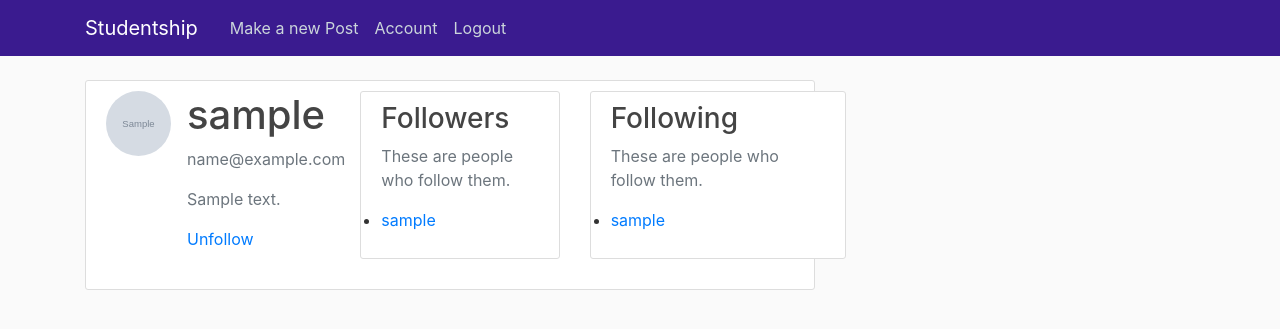
After one commit to karimmango/fullstack, a Flask app: page /account/sample in a window 1280 px wide. The commit adds this page. Shown: the top 329 px of the page. Run offline with Flask 2, Linux system fonts and the light colour scheme; a user stored in the database is signed in; tables that the repository leaves empty hold one stand-in row (values such as "Sample post"); grey boxes marked "Sample" are stand-in pictures; some libraries are stand-ins or nearby versions.

Commit message:
added following feature and followers lists

```diff
--- a/blog/models.py
+++ b/blog/models.py
@@ -7,6 +7,12 @@ from flask_login import UserMixin
 def load_user(id):
     return User.query.get(int(id))
 
+followers = db.Table('followers',
+    db.Column('follower_id', db.Integer, db.ForeignKey('user.id')),
+    db.Column('followed_id', db.Integer, db.ForeignKey('user.id'))
+)
+
+
 class User(db.Model, UserMixin):
     id = db.Column(db.Integer, primary_key=True)
     username= db.Column(db.String(100), nullable=False, unique=True)
@@ -15,8 +21,30 @@ class User(db.Model, UserMixin):
     profile_pic=db.Column(db.String(120), nullable=False, default='default.jpg')
     posts=db.relationship('Post', backref='author', lazy=True)
     biography=db.Column(db.Text, nullable=True)
+    followed = db.relationship('User',
+                               secondary=followers,
+                               primaryjoin=(followers.c.follower_id == id),
+                               secondaryjoin=(followers.c.followed_id == id),
+                               backref=db.backref('followers', lazy='dynamic'),
+                               lazy='dynamic')
     def __repr__(self):
         return f"User ('{self.username}', '{self.email}, '{self.biography}')"
+
+    def follow(self, user):
+        if not self.is_following(user):
+            self.followed.append(user)
+            return self
+
+    def unfollow(self, user):
+        if self.is_following(user):
+            self.followed.remove(user)
+            return self
+
+    def is_following(self, user):
+        return self.followed.filter(followers.c.followed_id == user.id).count() > 0
+
+    def followed_posts(self):
+        return Post.query.join(followers, (followers.c.followed_id == Post.user_id)).filter(followers.c.follower_id == self.id).order_by(Post.date.desc())
 
 class Post(db.Model):
     id = db.Column(db.Integer, primary_key=True)
--- a/blog/routes.py
+++ b/blog/routes.py
@@ -25,6 +25,7 @@ def signup():
         hashed_pass= bcrypt.generate_password_hash(salted_pass)
         user = User(username=form.username.data, email=form.email.data, password=hashed_pass)
         db.session.add(user)
+        db.session.add(user.follow(user))
         db.session.commit()
         flash('Your account has been created! You are now able to log in', 'success')
         return redirect(url_for('login'))
@@ -39,6 +40,7 @@ def login():
         user = User.query.filter_by(username=form.username.data).first()
         passw=salting(form.password.data)
         if user and bcrypt.check_password_hash(user.password, passw ):
+
             login_user(user, remember=form.remember.data)
             return redirect(url_for('index'))
         else:
@@ -85,6 +87,11 @@ def account():
     return render_template('account.html', title='Account',
                            profile_pic=profile_pic, form=form)
 
+@app.route('/account/<username>', methods=['GET'])
+def profile(username):
+    user = User.query.filter_by(username=username).first()
+    return render_template('user.html', user=user)
+
 @app.route('/post/new', methods=['GET', 'POST'])
 @login_required
 def make_post():
@@ -100,3 +107,41 @@ def make_post():
 def post(post_id):
     post= Post.query.get_or_404(post_id)
     return render_template('posts.html', title=post.title, post=post)
+
+@app.route('/follow/<username>')
+@login_required
+def follow(username):
+    user = User.query.filter_by(username=username).first()
+    if user is None:
+        flash('User %s not found.' % username)
+        return redirect(url_for('index'))
+    if user == current_user.username:
+        flash('You can\'t follow yourself!')
+        return redirect(url_for('profile', username=username))
+    u = current_user.follow(user)
+    if u is None:
+        flash('Cannot follow ' + username + '.')
+        return redirect(url_for('profile', username=username))
+    db.session.add(u)
+    db.session.commit()
+    flash('You are now following ' + username + '!')
+    return redirect(url_for('profile', username=username))
+
+@app.route('/unfollow/<username>')
+@login_required
+def unfollow(username):
+    user = User.query.filter_by(username=username).first()
+    if user is None:
+        flash('User %s not found.' % username)
+        return redirect(url_for('index'))
+    if user == current_user.username:
+        flash('You can\'t unfollow yourself!')
+        return redirect(url_for('user', username=username))
+    u = current_user.unfollow(username)
+    if u is None:
+        flash('Cannot unfollow ' + username + '.')
+        return redirect(url_for('profile', username=username))
+    db.session.add(u)
+    db.session.commit()
+    flash('You have stopped following ' + username + '.')
+    return redirect(url_for('user', username=username))
--- a/blog/static/main.css
+++ b/blog/static/main.css
@@ -9,7 +9,7 @@ body {
   }
 
   .bg-steel {
-    background-color: #5f788a;
+    background-color: #3a1b8f;
   }
 
   .site-header .navbar-nav .nav-link {
--- a/blog/templates/base.html
+++ b/blog/templates/base.html
@@ -11,16 +11,16 @@
     <link rel="stylesheet" type="text/css" href="{{ url_for('static', filename='main.css') }}">
     {% block head %}{% endblock %}
     {% if title %}
-        <title>Mango Blog - {{ title }}</title>
+        <title>Studentship - {{ title }}</title>
     {% else %}
-        <title>Mango Blog</title>
+        <title>Studentship</title>
     {% endif %}
 </head>
 <body>
     <header class="site-header">
       <nav class="navbar navbar-expand-md navbar-dark bg-steel fixed-top">
         <div class="container">
-          <a class="navbar-brand mr-4" href="/">Mango Blog</a>
+          <a class="navbar-brand mr-4" href="/">Studentship</a>
           <button class="navbar-toggler" type="button" data-toggle="collapse" data-target="#navbarToggle" aria-controls="navbarToggle" aria-expanded="false" aria-label="Toggle navigation">
             <span class="navbar-toggler-icon"></span>
           </button>
@@ -55,19 +55,6 @@
           {% endwith %}
           {% block body %}{% endblock %}
         </div>
-        <div class="col-md-4">
-          <div class="content-section">
-            <h3>Our Sidebar</h3>
-            <p class='text-muted'>You can put any information here you'd like.
-              <ul class="list-group">
-                <li class="list-group-item list-group-item-light">Latest Posts</li>
-                <li class="list-group-item list-group-item-light">Announcements</li>
-                <li class="list-group-item list-group-item-light">Calendars</li>
-                <li class="list-group-item list-group-item-light">etc</li>
-              </ul>
-            </p>
-          </div>
-        </div>
       </div>
     </main>
 
--- a/blog/templates/home.html
+++ b/blog/templates/home.html
@@ -9,7 +9,7 @@
             <img class="rounded-circle article-img" src="{{ url_for('static', filename='profile_pics/' + post.author.profile_pic) }}">
             <div class="media-body">
                 <div class="article-metadata">
-                    <a class="mr-2" href="#">{{ post.author.username }}</a>
+                    <a class="mr-2" href="{{url_for('profile', username=post.author.username)}}">{{ post.author.username }}</a>
                     <small class="text-muted">{{ post.date_posted }}</small>
                 </div>
                     <h2><a class="article-title" href="{{url_for('post', post_id=post.id)}}">{{ post.title }}</a></h2>
--- a/blog/templates/posts.html
+++ b/blog/templates/posts.html
@@ -1,15 +1,12 @@
 {% extends "base.html" %}
 {% block head %}
-
-
 {% endblock %}
 {% block body %}
   <article class="media content-section">
     <img class="rounded-circle article-img" src="{{ url_for('static', filename='profile_pics/' + post.author.profile_pic) }}">
     <div class="media-body">
       <div class="article-metadata">
-        <a class="mr-2" href="#">{{ post.author.username }}</a>
-
+        <a class="mr-2" href="{{url_for('profile', username=post.author.username)}}">{{ post.author.username }}</a>
         <small class="text-muted">{{ post.date.strftime('%Y-%m-%d') }}</small>
       </div>
       <h2 class="article-title">{{ post.title }}</h2>
--- a/blog/templates/reg.html
+++ b/blog/templates/reg.html
@@ -1,11 +1,6 @@
 {% extends 'base.html' %}
 {% block head %}
 <title>Mango Signup</title>
-<style>
-    body {
-        background: #dae8e6
-    }
-</style>
 {% endblock %}
 {% block body %}
 <div class="content-section">
--- /dev/null
+++ b/blog/templates/user.html
@@ -0,0 +1,44 @@
+{% extends "base.html" %}
+
+{% block body %}
+<div class="content-section">
+    <div class="media">
+    <img class="rounded-circle article-img" src="{{ url_for('static', filename='profile_pics/' + user.profile_pic) }}">
+      <div class="media-body">
+        <h2 class="account-heading">{{ user.username }}</h2>
+        <p class="text-secondary">{{ user.email }}</p>
+        <p class="text-secondary">{{ user.biography }}</p>
+
+        <p>{% if not current_user.is_following(user) %}
+            <a href="{{ url_for('follow', username=user.username) }}">Follow</a>
+        {% else %}
+            <a href="{{ url_for('unfollow', username=user.username) }}">Unfollow</a>
+        {% endif %}
+        </p>
+      </div>
+      <div class="col-md-4">
+        <div class="content-section">
+          <h3>Followers</h3>
+          <p class='text-muted'>These are people who follow them.
+            <ul class="list-group">
+            {% for usr in user.followed %}
+                <li><a href="{{url_for('profile', username=usr.username)}}">{{usr.username}}</a></li>
+            {% endfor %}
+            </ul>
+          </p>
+      </div>
+  </div>
+  <div class="col-md-5">
+        <div class="content-section">
+          <h3>Following</h3>
+          <p class='text-muted'>These are people who follow them.
+            <ul class="list-group">
+            {% for usr in user.followers %}
+                <li><a href="{{url_for('profile', username=usr.username)}}">{{usr.username}}</a></li>
+            {% endfor %}
+            </ul>
+          </p>
+        </div>
+  </div>
+    </div>
+{% endblock %}
```
Also changed, not shown: blog/templates/account.html (+33 -0 lines), migrations/versions/eb29475a7beb_.py (added, +33 -0 lines), blog/static/profile_pics/2d5fdf60600177a6.png (added).
